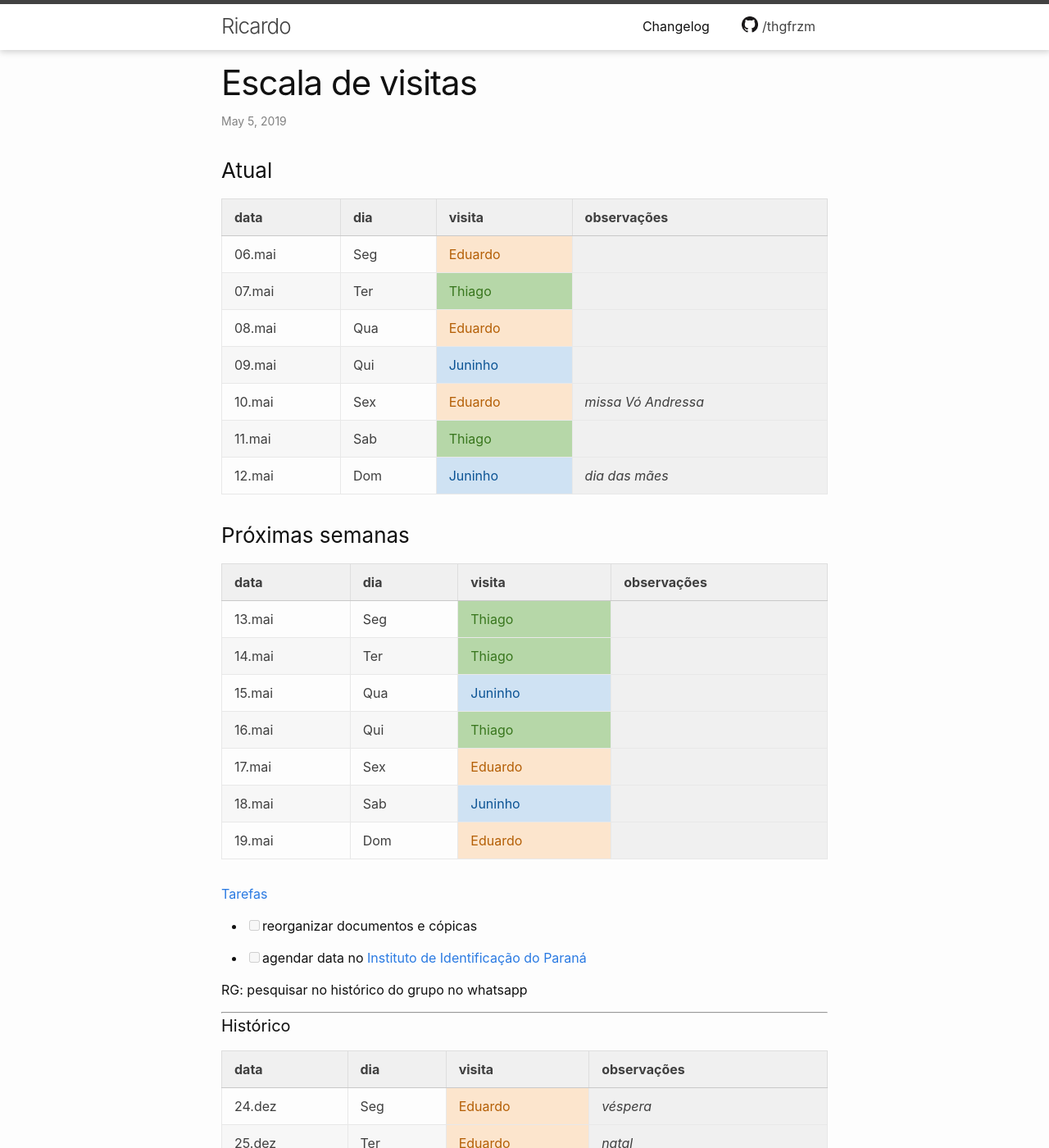
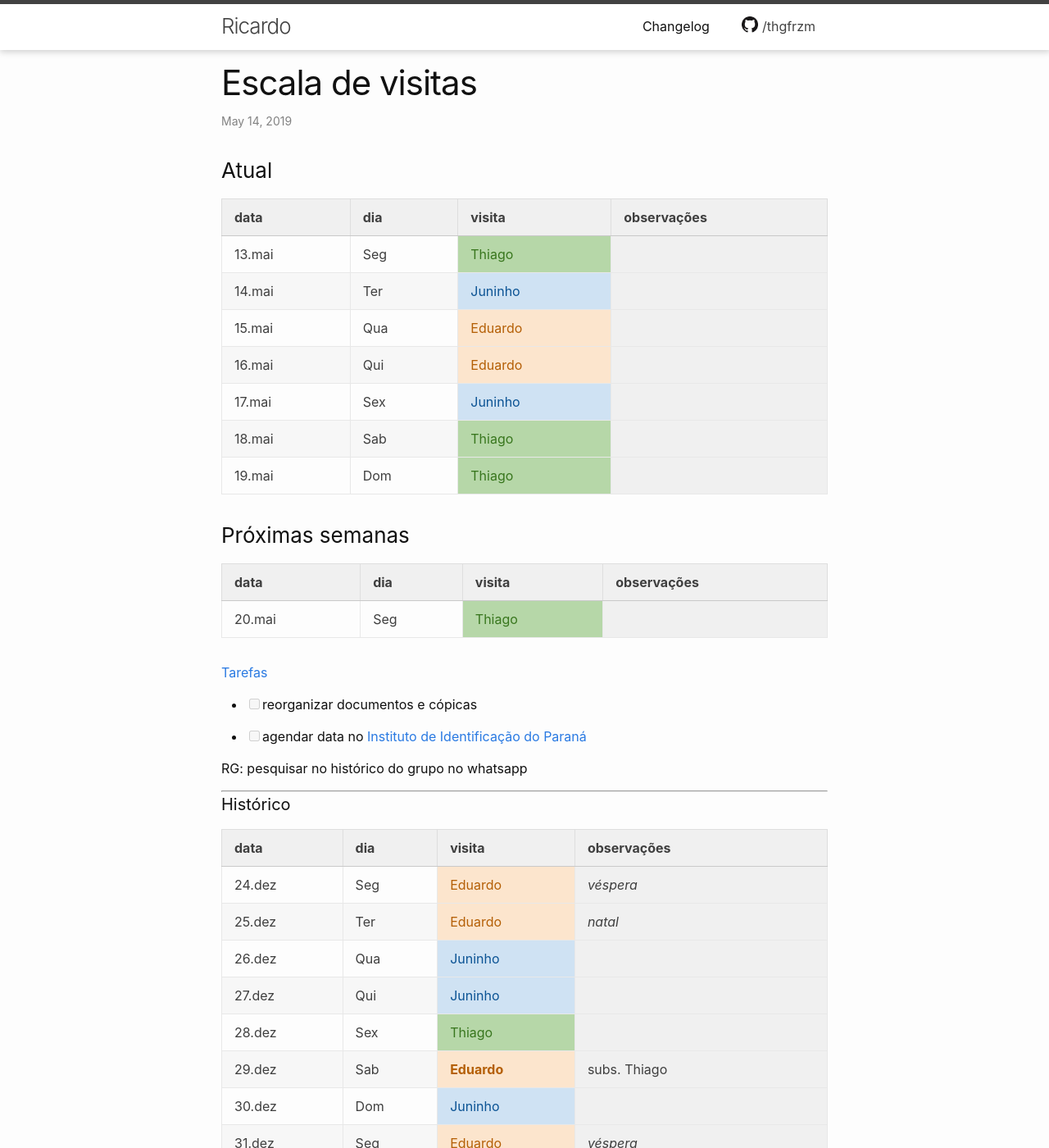
Before and after one commit to thgfrzm/ricardo, a Jekyll site: the page built from _posts/2018-12-23-escala-visitas.markdown, in a window 1280 px wide and 1400 px high. Shown: the whole window at 82% size. Built offline with Jekyll 4.4.1, drawn with Linux system fonts in a browser that asks for light colours; some of the changed text lies outside the part shown.

Commit message:
Update 2018-12-23-escala-visitas.markdown

```diff
--- a/_posts/2018-12-23-escala-visitas.markdown
+++ b/_posts/2018-12-23-escala-visitas.markdown
@@ -1,7 +1,7 @@
 ---
 layout: post
 title:  "Escala de visitas"
-date:   2019-05-05 12:01:16 -0300
+date:   2019-05-13 22:30:16 -0300
 categories: agenda
 ---
 
@@ -9,26 +9,20 @@
 
 | data   | dia | visita  | observações         |
 | ------ | --- | ------- | ------------------- |
-| 06.mai | Seg | Eduardo |                     |
-| 07.mai | Ter | Thiago  |                     |
-| 08.mai | Qua | Eduardo |                     |
-| 09.mai | Qui | Juninho |                     |
-| 10.mai | Sex | Eduardo | _missa Vó Andressa_ |
-| 11.mai | Sab | Thiago  |                     |
-| 12.mai | Dom | Juninho | _dia das mães_      |
+| 13.mai | Seg | Thiago  |             |
+| 14.mai | Ter | Juninho |             |
+| 15.mai | Qua | Eduardo |             |
+| 16.mai | Qui | Eduardo |             |
+| 17.mai | Sex | Juninho |             |
+| 18.mai | Sab | Thiago  |             |
+| 19.mai | Dom | Thiago  |             |
 
 
 ### Próximas semanas
 
 | data   | dia | visita  | observações |
 | ------ | --- | ------- | ----------- |
-| 13.mai | Seg | Thiago  |             |
-| 14.mai | Ter | Thiago  |             |
-| 15.mai | Qua | Juninho |             |
-| 16.mai | Qui | Thiago  |             |
-| 17.mai | Sex | Eduardo |             |
-| 18.mai | Sab | Juninho |             |
-| 19.mai | Dom | Eduardo |             |
+| 20.mai | Seg | Thiago  |             |
 
 <!--
 Observações:
```
Also changed, not shown: other parts of _posts/2018-12-23-escala-visitas.markdown (+7 -0 lines).
